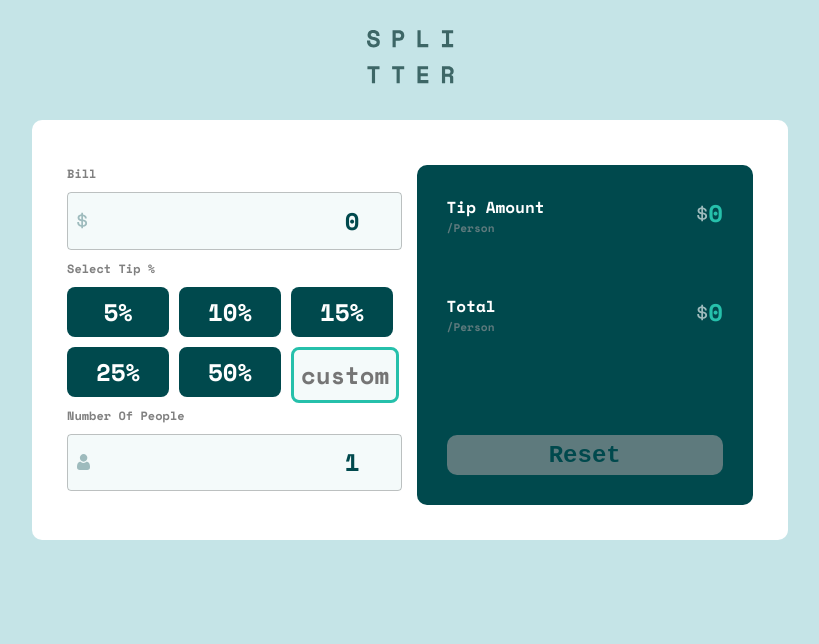
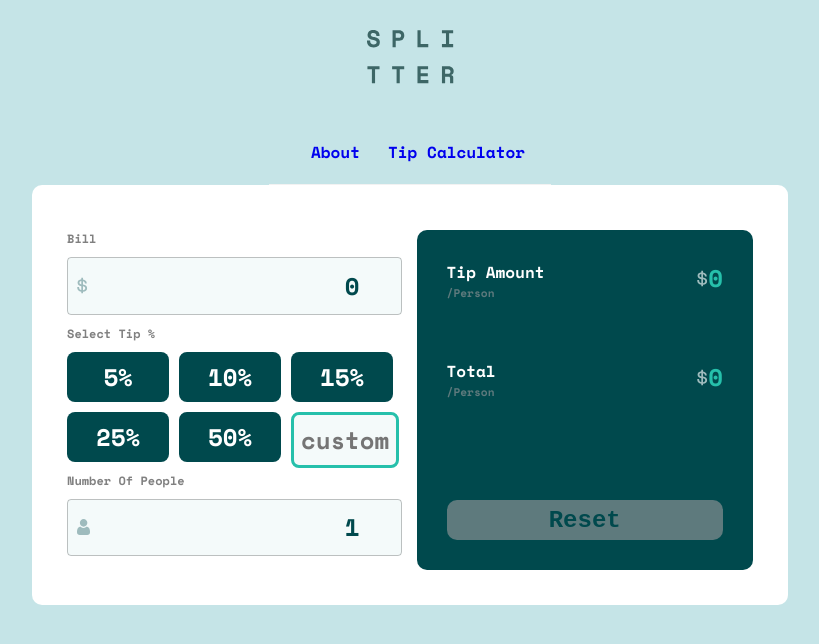
Before and after one commit to AiAweida/tipping, a React (Create React App) app: page /layout in a window 1280 px wide. Shown: the top 644 px of the page, without its empty margins (230-1049 px from the left). Built offline with nearby package versions, Linux system fonts and the light colour scheme.

Commit message:
router hook

```diff
--- a/package.json
+++ b/package.json
@@ -20,6 +20,7 @@
     "react": "^17.0.2",
     "react-dom": "^17.0.2",
     "react-imask": "^6.4.2",
+    "react-router-dom": "^5.2.0",
     "react-scripts": "^5.0.0",
     "typescript": "^4.5.5",
     "web-vitals": "^2.1.4"
@@ -47,5 +48,8 @@
       "last 1 firefox version",
       "last 1 safari version"
     ]
+  },
+  "devDependencies": {
+    "@types/react-router-dom": "^5.3.3"
   }
 }
--- a/src/App.css
+++ b/src/App.css
@@ -21,6 +21,28 @@
   padding: 0;
   box-sizing: content-box;
 }
+.navbar {
+  padding: 20px;
+  display: flex;
+  align-items: center;
+  max-width: 600px;
+  margin: 0 auto;
+  border-bottom: 1px solid #f2f2f2;
+}
+.navbar h1 {
+  color: #f1356d;
+}
+.navbar .links {
+  margin-left: auto;
+}
+.navbar a {
+  margin-left: 16px;
+  text-decoration: none;
+  padding: 6px;
+}
+.navbar a:hover {
+  color: #f1356d;
+}
 @media screen and (min-width: 1024px) {
   .Container__in-out {
     display: flex;
--- a/src/App.tsx
+++ b/src/App.tsx
@@ -1,7 +1,10 @@
+import { BrowserRouter as Router, Route, Switch } from "react-router-dom";
 import React, { useState } from "react";
 import { TextFeildContext } from "context";
 import { Header } from "Containers/Header";
 import { InputLayout } from "Containers/Layout";
+import Navbar from "navbar";
+import { About } from "about";
 import { OutputLayout } from "Containers/output";
 import "App.css";
 export default function App() {
@@ -10,9 +13,10 @@ export default function App() {
   const [percentage, setPercentage] = useState(0);
 
   return (
+    <Router>
       <div className="App">
         <Header />
-
+        <Navbar></Navbar>
         <TextFeildContext.Provider
           value={{
             billValue,
@@ -24,11 +28,21 @@ export default function App() {
           }}
         >
           <main className="Container__in-out">
+            <Switch>
+              <Route exact path="/"></Route>
               <InputLayout />
-
+            </Switch>
+            <Switch>
+              <Route exact path="/layout"></Route>
+              <About></About>
+            </Switch>
+            <Switch>
+              <Route exact path="/"></Route>
               <OutputLayout />
+            </Switch>
           </main>
         </TextFeildContext.Provider>
       </div>
+    </Router>
   );
 }
--- /dev/null
+++ b/src/about.tsx
@@ -0,0 +1,3 @@
+export const About: React.FC = () => {
+  return <h1>just an about page</h1>;
+};
--- a/src/components/PeopleNumber/PeopleNumber.tsx
+++ b/src/components/PeopleNumber/PeopleNumber.tsx
@@ -9,7 +9,6 @@ import "./index.css";
 const PeopleNumber = () => {
   const handleFocus = (event: any) => event.target.select();
   const { peoplenum, setPeoplenum } = useContext(TextFeildContext);
-
   return (
     <Box sx={{ "& > :not(style)": { m: 1 } }}>
       <TextField
--- a/src/components/reset/reset.tsx
+++ b/src/components/reset/reset.tsx
@@ -24,4 +24,3 @@ export const Reset: React.FC<ResetProps> = () => {
     </button>
   );
 };
-// export default Reset;
--- a/src/containers/Header/Header.tsx
+++ b/src/containers/Header/Header.tsx
@@ -1,8 +1,7 @@
 import React from "react";
 import logo from "images/logo.svg";
 import "./Header.css";
-interface HeaderProps {}
-export const Header: React.FC<HeaderProps> = () => {
+export const Header: React.FC = () => {
   return (
     <header className="App__Header">
       <img
--- /dev/null
+++ b/src/navbar.tsx
@@ -0,0 +1,13 @@
+import { Link } from "react-router-dom";
+const Navbar = () => {
+  return (
+    <nav className="navbar">
+      <div className="links">
+        <Link to="/">About</Link>
+        <Link to="/layout">Tip Calculator</Link>
+      </div>
+    </nav>
+  );
+};
+
+export default Navbar;
```
Also changed, not shown: src/context.tsx (+0 -17 lines), 1 other file (tests, documents, lock files or other folders). Lines whose indentation alone changed are shown as unchanged.
